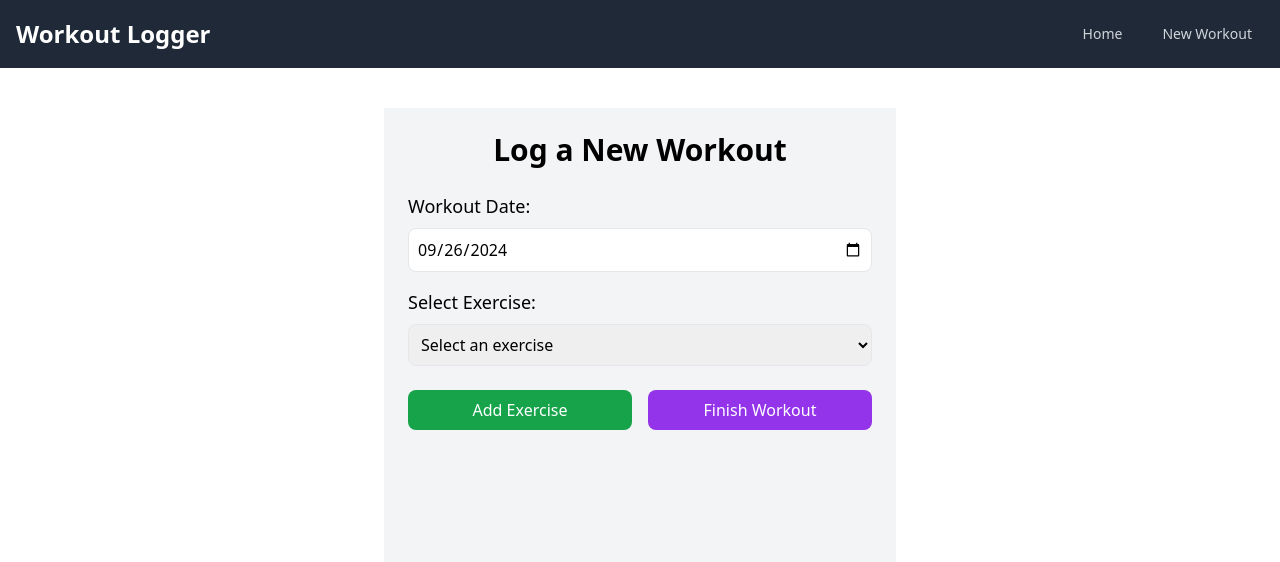
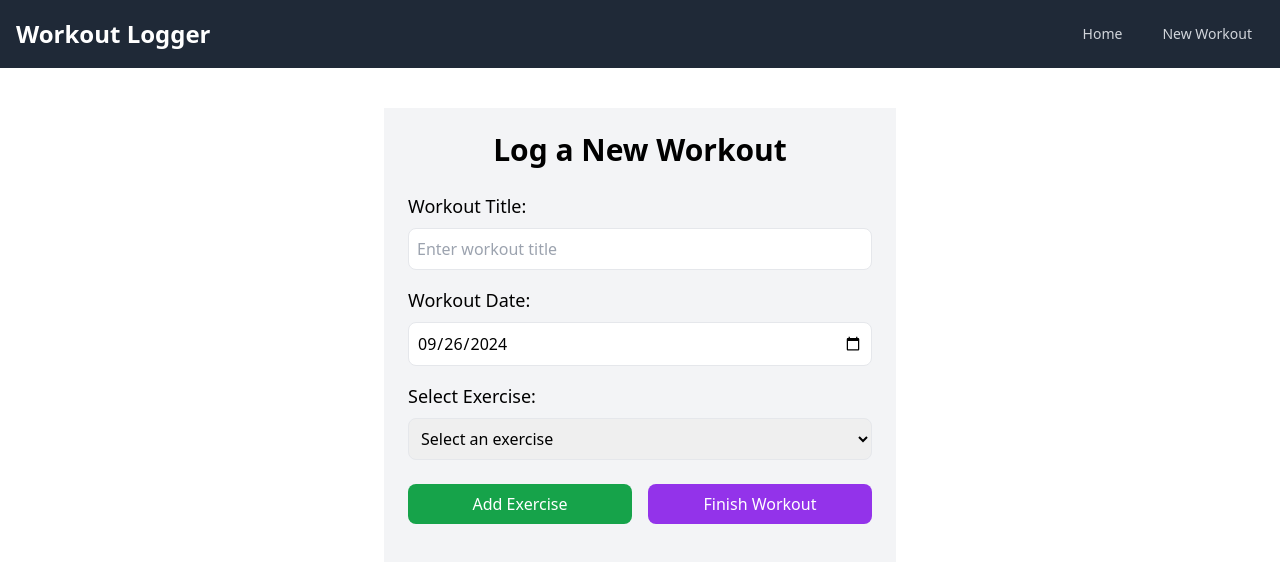
Before and after one commit to derekholland/workout-logger1, a Next.js app: page /workout in a window 1280 px wide. Shown: the top 562 px of the page. Built offline with nearby package versions, Linux system fonts and the light colour scheme.

Commit message:
workout title input

```diff
--- a/app/workout/page.tsx
+++ b/app/workout/page.tsx
@@ -14,6 +14,7 @@ interface Exercise {
 }
 
 interface Workout {
+	title: string;
 	date: string;
 	exercises: Exercise[];
 }
@@ -25,6 +26,7 @@ const LogWorkout: React.FC = () => {
 	const [workingWeight, setWorkingWeight] = useState<number | null>(null); // State for working weight
 	const [sets, setSets] = useState<Set[]>([]); // State to store sets including warm-up and working set
 	const [workout, setWorkout] = useState<Workout>({
+		title: '', // New state for the workout title
 		date: new Date().toISOString().split('T')[0],
 		exercises: [],
 	}); // State to store the full workout
@@ -106,6 +108,18 @@ const LogWorkout: React.FC = () => {
 	return (
 		<div className='max-w-lg mx-auto p-6 bg-gray-100 min-h-screen'>
 			<h1 className='text-3xl font-bold mb-6 text-center'>Log a New Workout</h1>
+
+			{/* Workout Title Input */}
+			<div className='mb-4'>
+				<label className='block text-lg font-medium mb-2'>Workout Title:</label>
+				<input
+					type='text'
+					value={workout.title}
+					onChange={e => setWorkout({ ...workout, title: e.target.value })}
+					className='w-full p-2 border rounded-lg'
+					placeholder='Enter workout title'
+				/>
+			</div>
 
 			{/* Date Picker */}
 			<div className='mb-4'>
```
